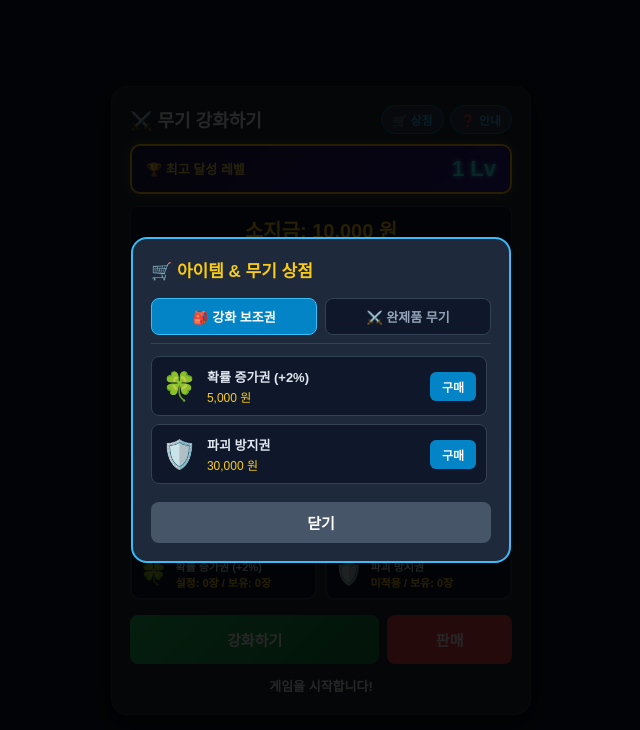
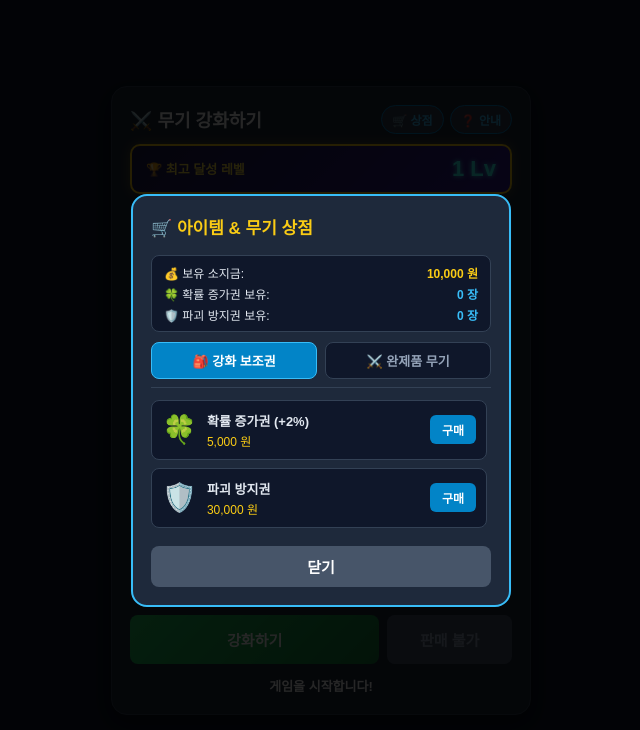
Before and after one commit to rladlsws21plus-art/1-100exp, a plain HTML site: page index.html in a window 1280 px wide. Both pictures are taken after a click on the button "🛒 상점". Shown: the whole page, without its empty margins (319-959 px from the left). Drawn offline with Linux system fonts and the light colour scheme.

Commit message:
v2.1 index.html

```diff
--- a/index.html
+++ b/index.html
@@ -222,6 +222,7 @@
         .btn-upgrade { background: linear-gradient(135deg, #22c55e, #15803d); color: #fff; }
         .btn-upgrade:disabled { background: #475569; color: #94a3b8; cursor: not-allowed; }
         .btn-sell { background: #ef4444; color: #fff; }
+        .btn-sell:disabled { background: #475569; color: #94a3b8; cursor: not-allowed; }
 
         .log-box { margin-top: 12px; height: 20px; font-size: 13px; font-weight: bold; }
         .success { color: #4ade80; }
@@ -258,6 +259,23 @@
             margin: 0 0 10px 0;
             padding-bottom: 6px;
         }
+
+        .shop-status-panel {
+            background-color: #0f172a;
+            border: 1px solid #334155;
+            border-radius: 8px;
+            padding: 8px 12px;
+            margin-bottom: 10px;
+            font-size: 12px;
+        }
+        .shop-status-row {
+            display: flex;
+            justify-content: space-between;
+            align-items: center;
+            margin-bottom: 4px;
+        }
+        .shop-status-row:last-child { margin-bottom: 0; }
+        .shop-status-val { font-weight: bold; color: #38bdf8; }
 
         .shop-tab-bar {
             display: flex;
@@ -366,7 +384,7 @@
     <div class="stat-grid">
         <div class="stat-item">강화 확률: <span class="stat-value" id="rate">100%</span></div>
         <div class="stat-item">강화 비용: <span class="stat-value" id="cost">500 원</span></div>
-        <div class="stat-item">판매 가격: <span class="stat-value" id="sell-price">300 원</span></div>
+        <div class="stat-item">판매 가격: <span class="stat-value" id="sell-price">-</span></div>
         <div class="stat-item">현재 레벨: <span class="stat-value" id="total-lv">1 / 100</span></div>
     </div>
 
@@ -390,7 +408,7 @@
 
     <div class="btn-group">
         <button class="btn-upgrade" id="btn-upgrade" onclick="upgrade()">강화하기</button>
-        <button class="btn-sell" id="btn-sell" onclick="sell()">판매</button>
+        <button class="btn-sell" id="btn-sell" onclick="sell()">판매 불가</button>
     </div>
 
     <div class="log-box" id="log-msg">게임을 시작합니다!</div>
@@ -400,6 +418,21 @@
 <div class="modal-overlay" id="shop-modal">
     <div class="modal-content">
         <h3 class="modal-title">🛒 아이템 & 무기 상점</h3>
+
+        <div class="shop-status-panel">
+            <div class="shop-status-row">
+                <span>💰 보유 소지금:</span>
+                <span class="shop-status-val" style="color:#facc15;" id="shop-money">10,000 원</span>
+            </div>
+            <div class="shop-status-row">
+                <span>🍀 확률 증가권 보유:</span>
+                <span class="shop-status-val" id="shop-cnt-rate">0 장</span>
+            </div>
+            <div class="shop-status-row">
+                <span>🛡️ 파괴 방지권 보유:</span>
+                <span class="shop-status-val" id="shop-cnt-protect">0 장</span>
+            </div>
+        </div>
 
         <div class="shop-tab-bar">
             <button class="shop-tab-btn active" id="tab-btn-item" onclick="switchShopTab('item')">🎒 강화 보조권</button>
@@ -445,6 +478,7 @@
             <li><strong>🏆 최고 레벨 기록:</strong> 도달했던 최고 강화 레벨이 상단 전광판에 기록됩니다.</li>
             <li><strong>⚔️ 상점 무기 구매:</strong> 한 번이라도 직접 달성해 본 단계의 무기를 프리미엄 가격으로 구매 가능합니다.</li>
             <li><strong>5단계 이상 파괴 위험:</strong> 41 Lv(5단계)부터 실패 시 10% 확률로 무기가 파괴되어 1 Lv로 초기화됩니다.</li>
+            <li><strong>판매 불가 조건:</strong> 기본 무기 상태인 1단계 1레벨(1 Lv) 무기는 판매할 수 없습니다.</li>
             <li><strong>보조권 활용:</strong> 확률 증가권(🍀) 및 단계별 파괴 방지권(🛡️)을 활용해 실패를 방지하세요.</li>
         </ul>
         <button class="modal-close-btn" onclick="closeHelp()">닫기</button>
@@ -504,7 +538,7 @@
 
     let rateScrolls = 0;
     let protectScrolls = 0;
-    let selectedRateCount = 0; // 사용할 확률 증가권 설정 개수 (0~5)
+    let selectedRateCount = 0;
     let useProtectScroll = false;
 
     const elMoney = document.getElementById('money');
@@ -518,6 +552,7 @@
     const elTotalLv = document.getElementById('total-lv');
     const elLogMsg = document.getElementById('log-msg');
     const btnUpgrade = document.getElementById('btn-upgrade');
+    const btnSell = document.getElementById('btn-sell');
     const elMaxLevel = document.getElementById('max-level-display');
 
     function saveData() {
@@ -583,6 +618,7 @@
     }
 
     function getSellPrice(level) {
+        if (level <= 1) return 0; // 1레벨은 판매불가
         const cost = Math.floor(100 * Math.pow(level, 1.8));
         return Math.floor(cost * 0.7 * level);
     }
@@ -625,13 +661,28 @@
 
         elRate.innerText = `${rate}%`;
         elCost.innerText = `${cost.toLocaleString()} 원`;
-        elSellPrice.innerText = `${sellPrice.toLocaleString()} 원`;
+
+        // 🔒 1레벨 무기 판매 제어
+        if (totalLevel <= 1) {
+            elSellPrice.innerText = "판매 불가";
+            btnSell.innerText = "판매 불가";
+            btnSell.disabled = true;
+        } else {
+            elSellPrice.innerText = `${sellPrice.toLocaleString()} 원`;
+            btnSell.innerText = "판매";
+            btnSell.disabled = false;
+        }
+
         elTotalLv.innerText = `${totalLevel} / 100`;
 
         document.getElementById('cnt-rate').innerText = rateScrolls;
         document.getElementById('cnt-selected-rate').innerText = selectedRateCount;
         document.getElementById('cnt-protect').innerText = protectScrolls;
         document.getElementById('txt-protect-status').innerText = useProtectScroll ? '적용' : '미적용';
+
+        document.getElementById('shop-money').innerText = `${money.toLocaleString()} 원`;
+        document.getElementById('shop-cnt-rate').innerText = `${rateScrolls} 장`;
+        document.getElementById('shop-cnt-protect').innerText = `${protectScrolls} 장`;
 
         document.getElementById('slot-rate').classList.toggle('active', selectedRateCount > 0);
         document.getElementById('slot-protect').classList.toggle('active', useProtectScroll);
@@ -641,7 +692,6 @@
         renderWeaponShopList();
     }
 
-    // 🍀 확률 증가권 수량 선택 팝업
     function toggleRateScroll() {
         if (rateScrolls <= 0) {
             setLog("확률 증가권이 없습니다. 상점에서 구입하세요!", "fail");
@@ -661,7 +711,7 @@
         const maxUsable = Math.min(rateScrolls, 5);
         const inputStr = prompt(`🍀 확률 증가권을 몇 장 사용하시겠습니까?\n(보유: ${rateScrolls}장 / 1회 최대 ${maxUsable}장 사용 가능, 1장당 +2%)`, maxUsable);
 
-        if (inputStr === null) return; // 취소 누름
+        if (inputStr === null) return;
 
         const count = parseInt(inputStr, 10);
         if (isNaN(count) || count <= 0) {
@@ -682,7 +732,6 @@
         }
     }
 
-    // 🛡️ 파괴 방지권 설정 팝업
     function toggleProtectScroll() {
         if (protectScrolls <= 0) {
             setLog("파괴 방지권이 없습니다. 상점에서 구입하세요!", "fail");
@@ -714,7 +763,6 @@
         }
     }
 
-    // ⚔️ 강화 진행
     function upgrade() {
         const { stage, cost, rate } = getCalcValues(totalLevel);
 
@@ -723,7 +771,6 @@
             return;
         }
 
-        // 파괴 방지권 최종 사용 확인 팝업
         if (useProtectScroll) {
             const requiredProtect = stage;
             if (protectScrolls < requiredProtect) {
@@ -737,13 +784,12 @@
             if (!confirmUpgradeWithProtect) return;
 
             protectScrolls -= requiredProtect;
-            useProtectScroll = false; // 1회 사용 후 해제
+            useProtectScroll = false;
         }
 
-        // 확률 증가권 최종 차감
         if (selectedRateCount > 0) {
             rateScrolls -= selectedRateCount;
-            selectedRateCount = 0; // 1회 사용 후 해제
+            selectedRateCount = 0;
         }
 
         money -= cost;
@@ -779,6 +825,11 @@
     }
 
     function sell() {
+        if (totalLevel <= 1) {
+            setLog("기본 무기(1 Lv)는 판매할 수 없습니다.", "fail");
+            return;
+        }
+
         const { sellPrice } = getCalcValues(totalLevel);
         money += sellPrice;
         setLog(`무기를 판매하여 ${sellPrice.toLocaleString()}원을 얻었습니다.`, "info");
```
